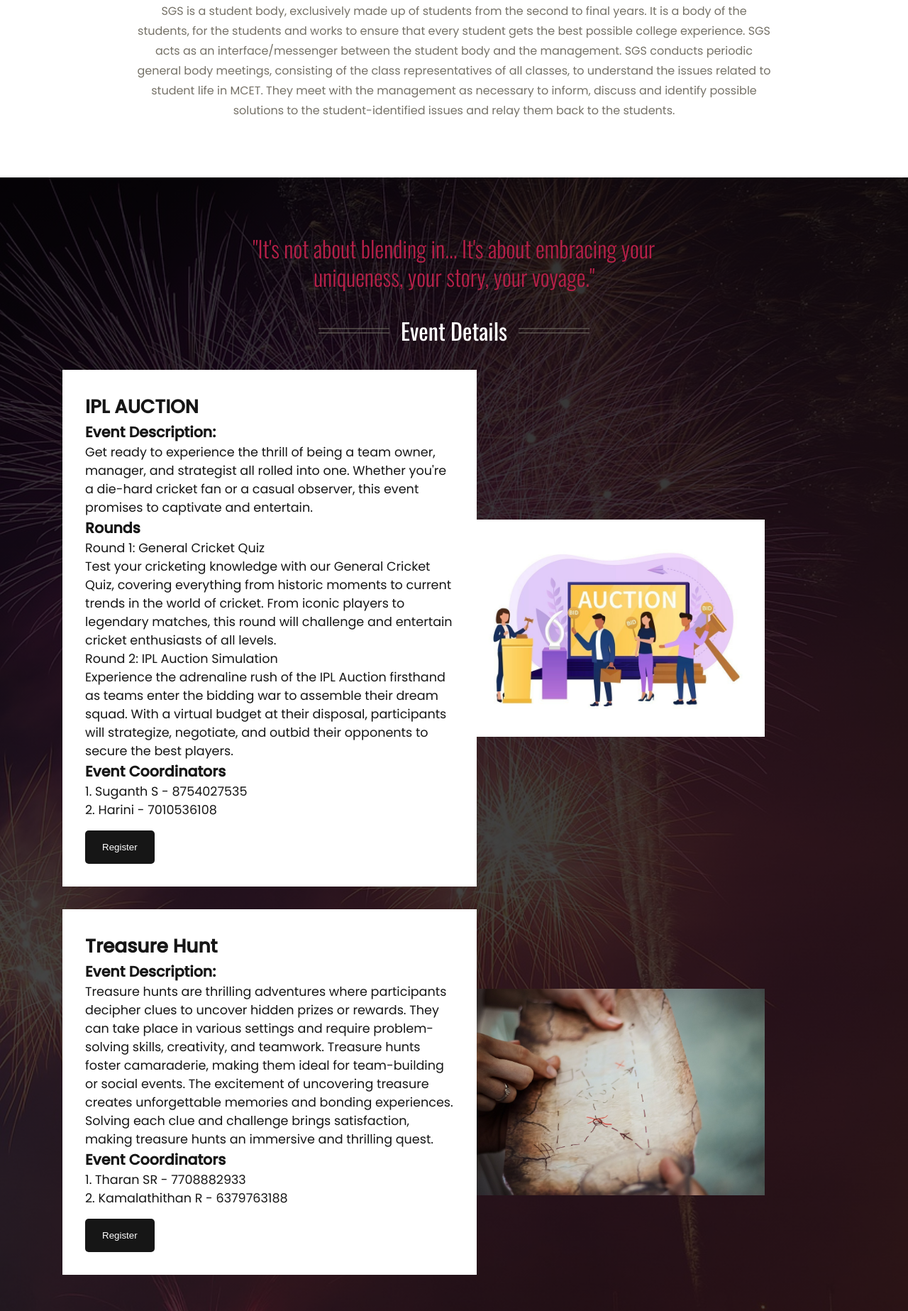
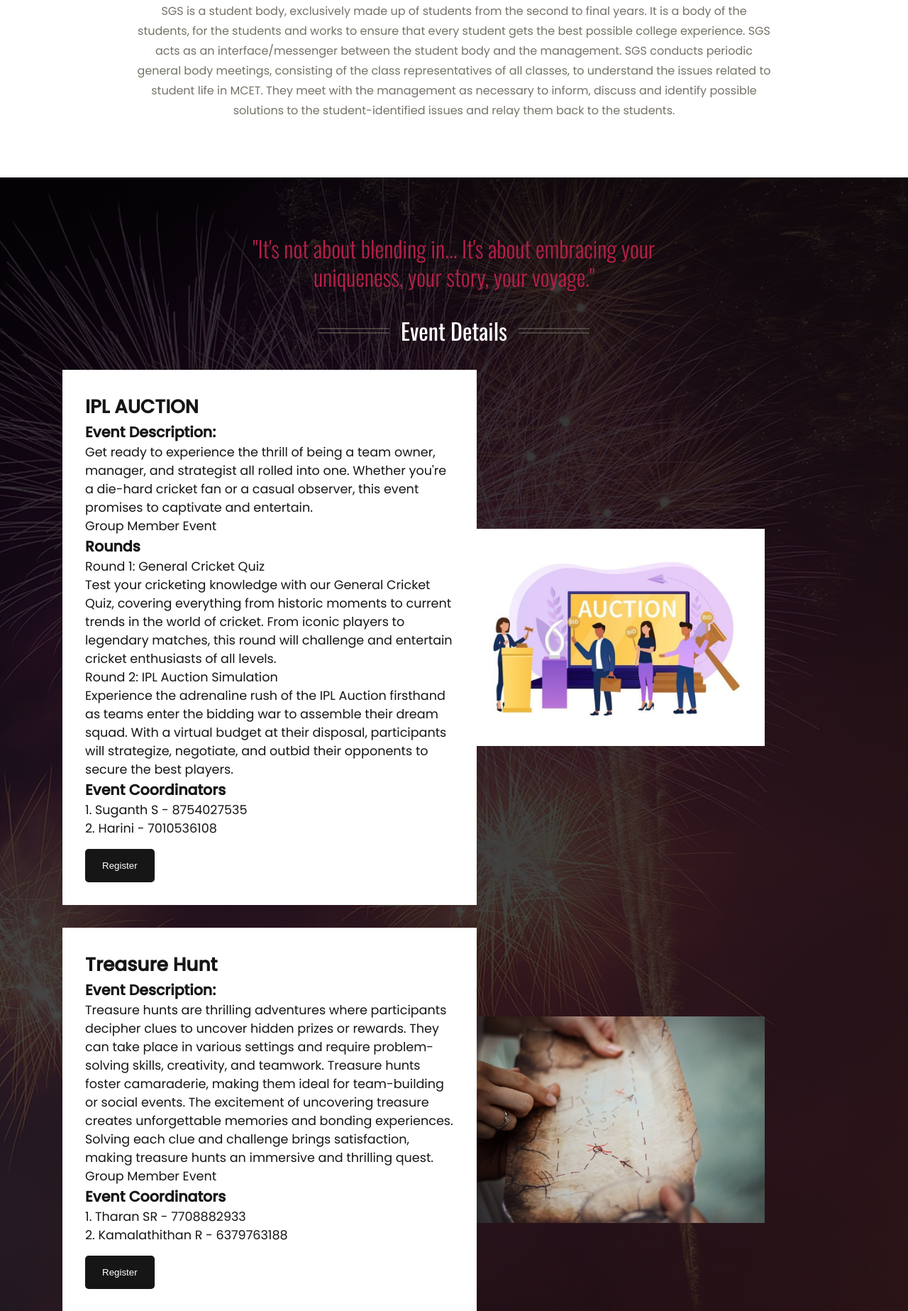
Before and after one commit to Faiz-fs/Varnam2K24, a Django app: page /sgs in a window 1280 px wide. Shown: the part 894-2741 px from the top of the page at 71% size. Run offline with Django 5.2, Linux system fonts and the light colour scheme; some libraries are stand-ins or nearby versions.

Commit message:
Update sgsevent.html

```diff
--- a/event/templates/sgsevent.html
+++ b/event/templates/sgsevent.html
@@ -68,7 +68,8 @@
                         <p>
                         <h3>Event Description: </h3>Get ready to experience the thrill of being a team owner, manager,
                         and strategist all rolled into one. Whether you're a die-hard cricket fan or a casual observer,
-                        this event promises to captivate and entertain.
+                        this event promises to captivate and entertain. <br>
+                        Group Member Event
                         </p>
                         <p>
                         <h3>Rounds</h3>
@@ -105,7 +106,8 @@
                         problem-solving skills, creativity, and teamwork. Treasure hunts foster camaraderie, making them
                         ideal for team-building or social events. The excitement of uncovering treasure creates
                         unforgettable memories and bonding experiences. Solving each clue and challenge brings
-                        satisfaction, making treasure hunts an immersive and thrilling quest.
+                        satisfaction, making treasure hunts an immersive and thrilling quest. <br>
+                        Group Member Event
                         </p>
                         <p>
                         <h3>Event Coordinators</h3>
```
